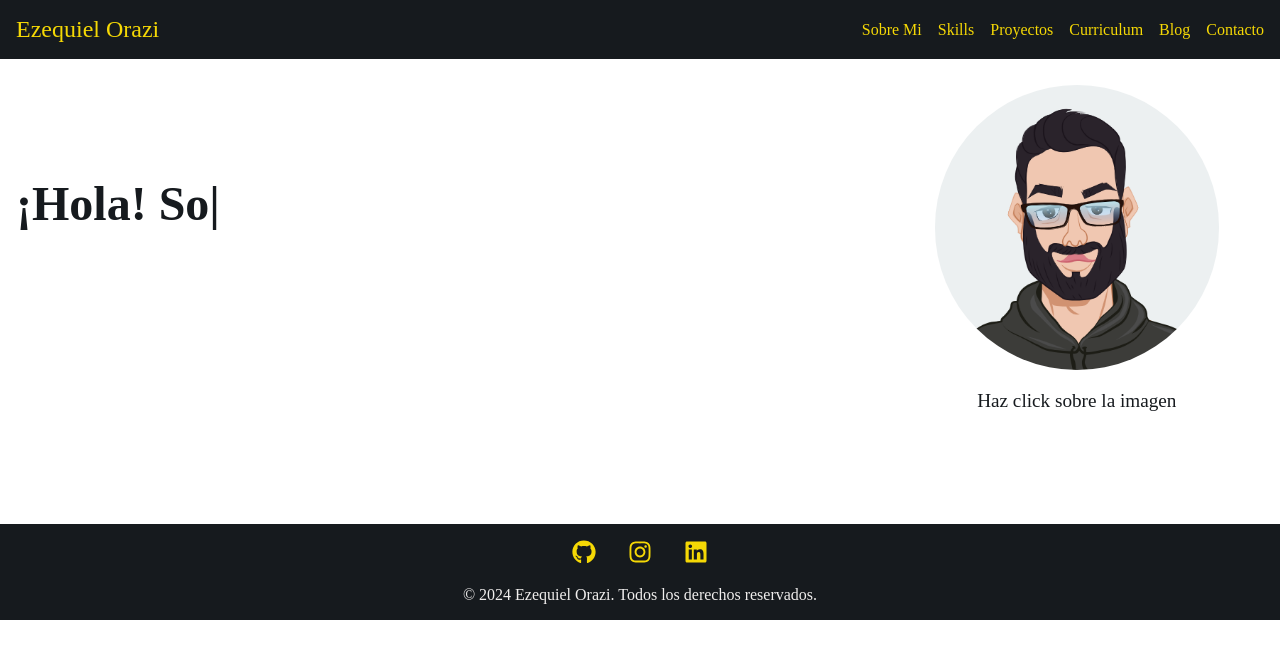
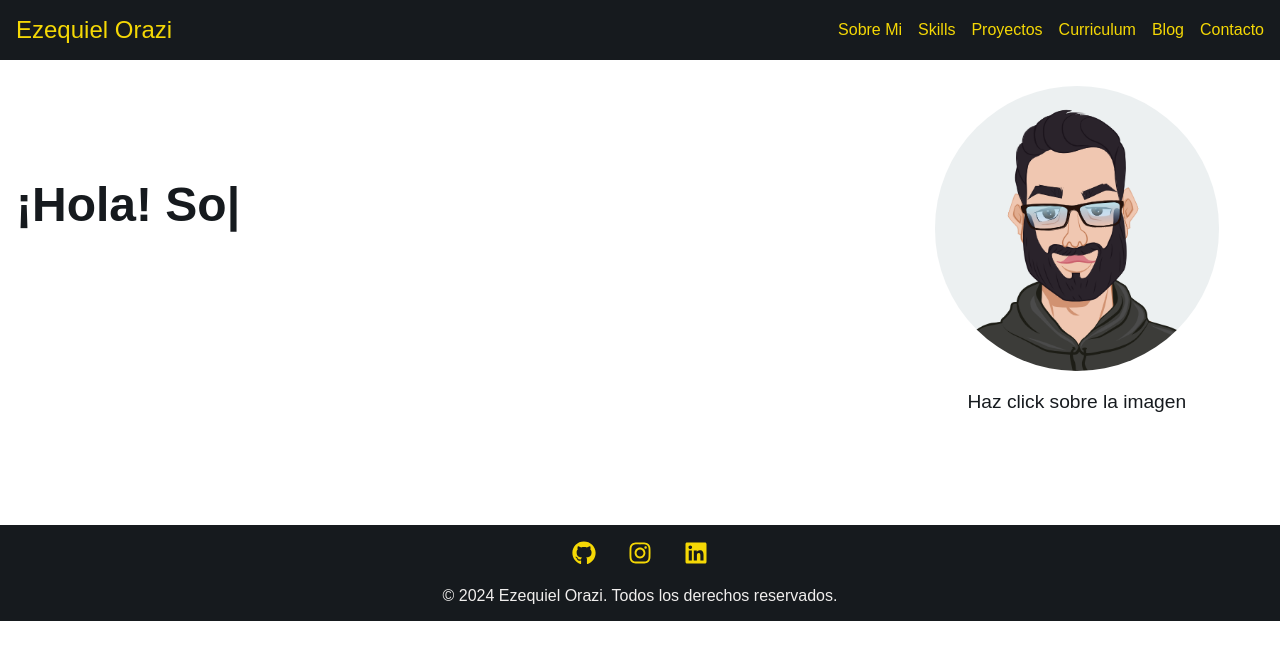
Before and after one commit to Ezzeorazi/mi-portafolio, a React (Vite) app: page / in a window 1280 px wide. Shown: the top 660 px of the page. Built offline with nearby package versions, Linux system fonts and the light colour scheme.

Commit message:
first commit

```diff
--- a/src/styles/global.css
+++ b/src/styles/global.css
@@ -26,3 +26,9 @@
 .main-content {
   flex: 1;
 }
+
+@import url('https://fonts.googleapis.com/css2?family=Montserrat:wght@400;700&display=swap');
+
+body {
+    font-family: 'Montserrat', sans-serif;
+}
```
